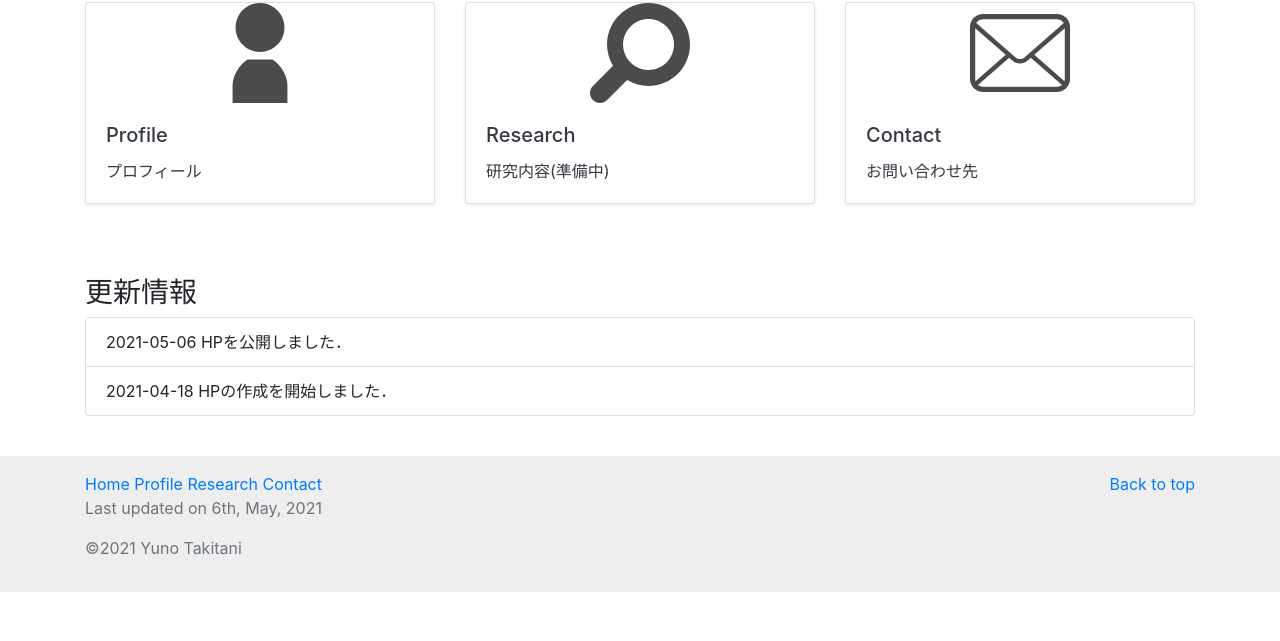
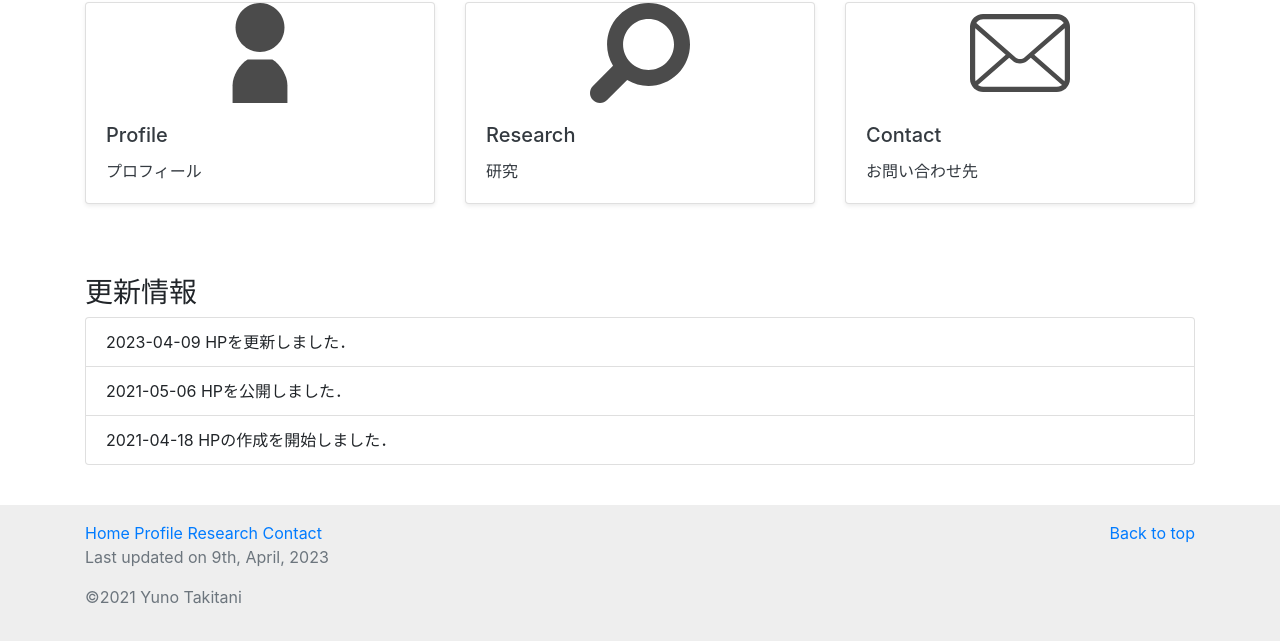
Before and after one commit to nnamira/homepage, a plain HTML site: page index.html in a window 1280 px wide. Shown: the part 492-1133 px from the top of the page. Before the commit the page ends 1084 px from the top, so only its background shows below. Drawn offline with nearby package versions, Linux system fonts and the light colour scheme.

Commit message:
Update index.html

```diff
--- a/index.html
+++ b/index.html
@@ -61,8 +61,7 @@
             <h1 class="mt-5 display-4 text-light">Yuno Takitani's website</h1>
             <p class="lead text-light">
                 こんにちは！<br>
-                大阪大学基礎工学部システム科学科
-                知能システム学コース4年の瀧谷悠乃です。</p>
+                大阪大学基礎工学研究科システム創成専攻原田研究室の瀧谷悠乃です．</p>
         </div>
         <div class="container">
             <h2 class="mt-5">Contents</h2>
@@ -91,7 +90,7 @@
                         <a href="research.html" class="text-dark">
                             <div class="card-body">
                                 <h5 class="card-title">Research</h5>
-                                <p class="card-text">研究内容(準備中)
+                                <p class="card-text">研究
                                 </p>
                             </div>
                         </a>
@@ -115,6 +114,10 @@
             </div>
             <h3 class="mt-5">更新情報</h3>
             <ul class="list-group">
+                <li class="list-group-item">
+                    <time>2023-04-09</time>
+                    HPを更新しました．
+                </li>
                 <li class="list-group-item">
                     <time>2021-05-06</time>
                     HPを公開しました．
@@ -140,7 +143,7 @@
                 </nav>
 
                 <p>
-                    Last updated on 6th, May, 2021
+                    Last updated on 9th, April, 2023
                 </p>
                 <p>
                     &copy;2021 Yuno Takitani
```
